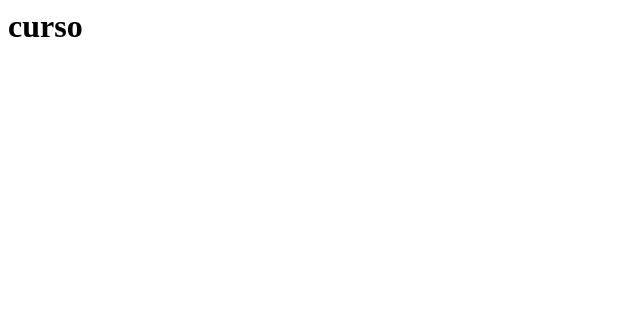
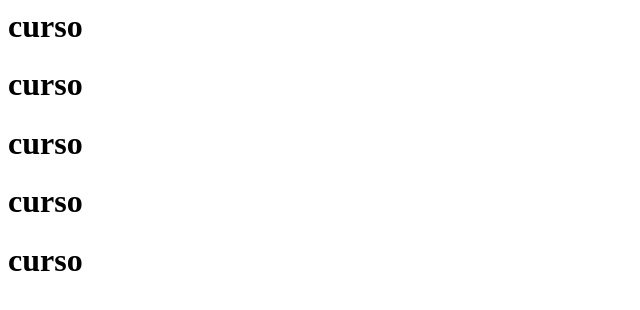
Before and after one commit to wellingtoncorreia/projeto_curso_git, a plain HTML site: page index.html in a window 1280 px wide. Shown: the whole page, without its empty margins (0-640 px from the left). Drawn offline with Linux system fonts and the light colour scheme.

Commit message:
atualização

```diff
--- a/index.html
+++ b/index.html
@@ -4,5 +4,9 @@
    </head>
    <body>
 	<h1> curso</h1>
+	<h1> curso</h1>
+	<h1> curso</h1>
+	<h1> curso</h1>
+	<h1> curso</h1>
    </body>
 </html>
```
